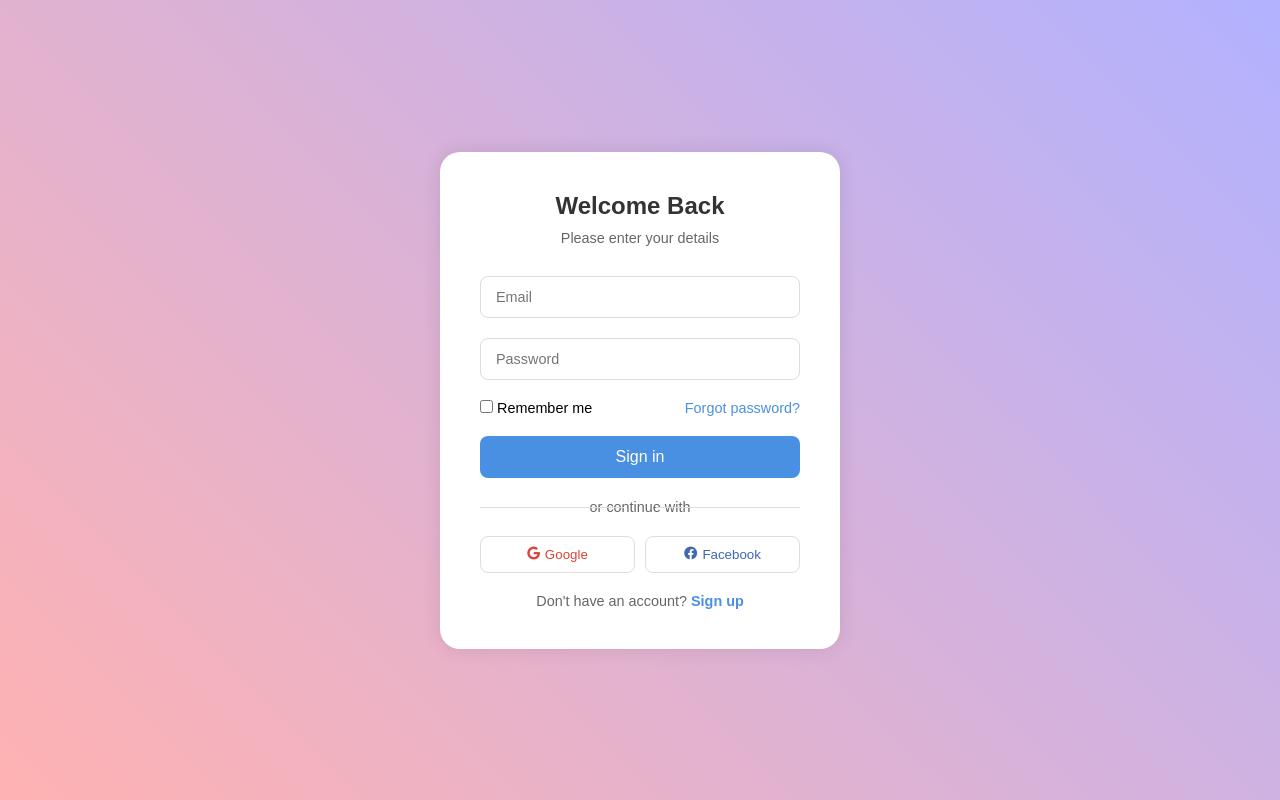
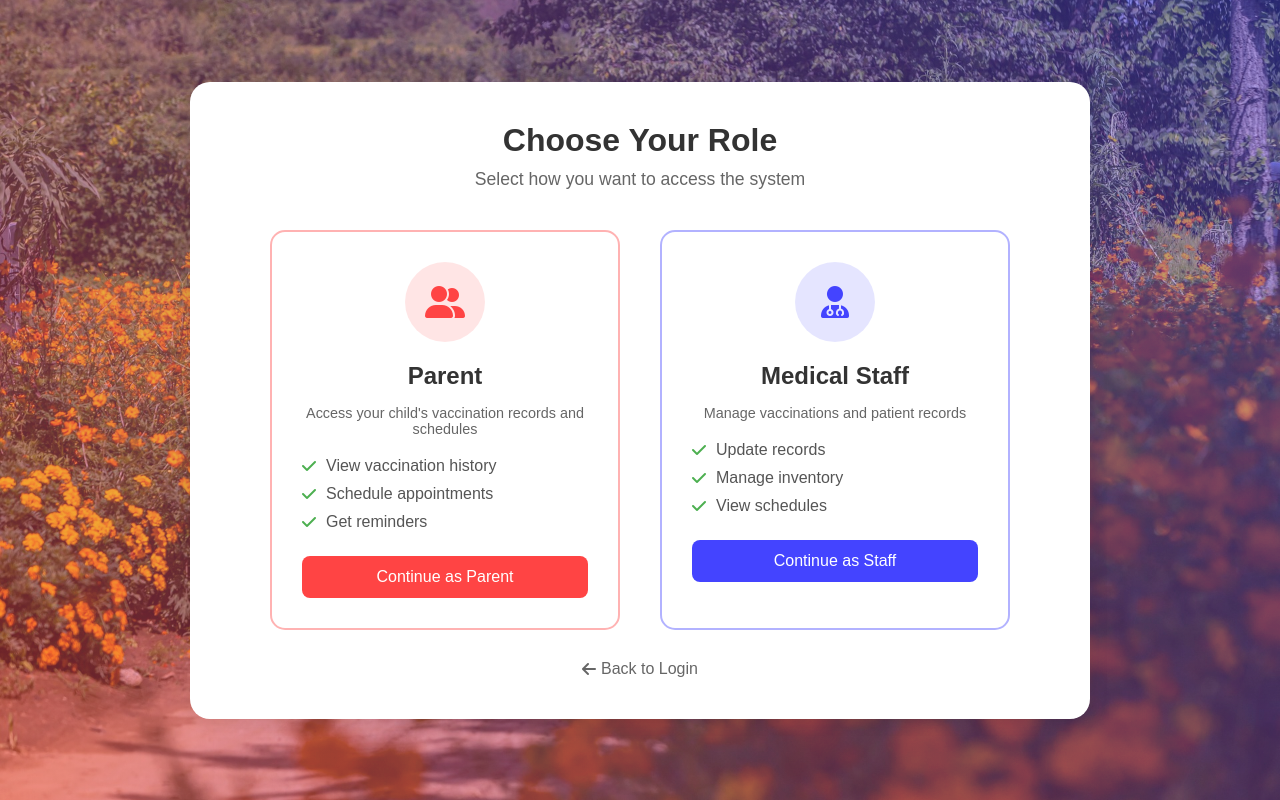
Before and after one commit to laibajabeen/Child-Vaccination-Management-System, a plain HTML site: page index.html in a window 1280 px wide. Drawn offline with Linux system fonts and the light colour scheme.

Commit message:
added role page

```diff
--- a/index.html
+++ b/index.html
@@ -4,50 +4,48 @@
     <meta charset="UTF-8">
     <meta name="viewport" content="width=device-width, initial-scale=1.0">
     <link rel="stylesheet" href="style.css">
-    <!-- Add Font Awesome for social icons -->
     <link rel="stylesheet" href="https://cdnjs.cloudflare.com/ajax/libs/font-awesome/6.0.0/css/all.min.css">
-    <title>Login/Signup</title>
+    <title>Select Role</title>
 </head>
 <body>
     <div class="back">
-        <div class="main">
-            <h2>Welcome Back</h2>
-            <p class="subtitle">Please enter your details</p>
+        <div class="role-container">
+            <h2>Choose Your Role</h2>
+            <p class="subtitle">Select how you want to access the system</p>
 
-            <form class="login-form">
-                <div class="input-group">
-                    <input type="email" placeholder="Email" required>
-                </div>
-                <div class="input-group">
-                    <input type="password" placeholder="Password" required>
+            <div class="role-options">
+                <div class="role-card parent-card">
+                    <div class="icon-circle">
+                        <i class="fas fa-user-friends"></i>
+                    </div>
+                    <h3>Parent</h3>
+                    <p>Access your child's vaccination records and schedules</p>
+                    <ul class="features-list">
+                        <li><i class="fas fa-check"></i> View vaccination history</li>
+                        <li><i class="fas fa-check"></i> Schedule appointments</li>
+                        <li><i class="fas fa-check"></i> Get reminders</li>
+                    </ul>
+                    <button class="role-btn">Continue as Parent</button>
                 </div>
 
-                <div class="remember-forgot">
-                    <label>
-                        <input type="checkbox"> Remember me
-                    </label>
-                    <a href="#" class="forgot-link">Forgot password?</a>
+                <div class="role-card staff-card">
+                    <div class="icon-circle">
+                        <i class="fas fa-user-md"></i>
+                    </div>
+                    <h3>Medical Staff</h3>
+                    <p>Manage vaccinations and patient records</p>
+                    <ul class="features-list">
+                        <li><i class="fas fa-check"></i> Update records</li>
+                        <li><i class="fas fa-check"></i> Manage inventory</li>
+                        <li><i class="fas fa-check"></i> View schedules</li>
+                    </ul>
+                    <button class="role-btn">Continue as Staff</button>
                 </div>
+            </div>
 
-                <button type="submit" class="login-btn">Sign in</button>
-
-                <div class="divider">
-                    <span>or continue with</span>
-                </div>
-
-                <div class="social-buttons">
-                    <button type="button" class="social-btn google">
-                        <i class="fab fa-google"></i> Google
-                    </button>
-                    <button type="button" class="social-btn facebook">
-                        <i class="fab fa-facebook"></i> Facebook
-                    </button>
-                </div>
-
-                <p class="signup-link">
-                    Don't have an account? <a href="#">Sign up</a>
-                </p>
-            </form>
+            <div class="back-to-login">
+                <a href="#"><i class="fas fa-arrow-left"></i> Back to Login</a>
+            </div>
         </div>
     </div>
 </body>
--- a/style.css
+++ b/style.css
@@ -20,7 +20,7 @@
     left: 0;
     right: 0;
     bottom: 0;
-    background-image: url('children-5833685_1920.jpg');
+    background-image: url('children-6628343_1920.jpg');
     background-size: cover;
     background-position: center;
     background-repeat: no-repeat;
@@ -39,9 +39,8 @@
     z-index: -1;
 }
 
-.main {
-    height: auto;
-    width: 400px;
+.role-container {
+    width: 900px;
     background-color: white;
     padding: 40px;
     border-radius: 20px;
@@ -52,149 +51,171 @@ h2 {
     text-align: center;
     color: #333;
     margin-bottom: 10px;
+    font-size: 2em;
 }
 
 .subtitle {
     text-align: center;
     color: #666;
-    margin-bottom: 30px;
-    font-size: 0.9em;
+    margin-bottom: 40px;
+    font-size: 1.1em;
 }
 
-.input-group {
-    margin-bottom: 20px;
+.role-options {
+    display: flex;
+    justify-content: center;
+    gap: 40px;
+    margin-bottom: 30px;
 }
 
-.input-group input {
-    width: 100%;
-    padding: 12px 15px;
-    border: 1px solid #ddd;
-    border-radius: 8px;
-    font-size: 0.9em;
-    transition: border-color 0.3s ease;
+.role-card {
+    flex: 1;
+    max-width: 350px;
+    padding: 30px;
+    border-radius: 15px;
+    text-align: center;
+    transition: transform 0.3s ease, box-shadow 0.3s ease;
+    cursor: pointer;
 }
 
-.input-group input:focus {
-    outline: none;
-    border-color: #4a90e2;
+.role-card:hover {
+    transform: translateY(-5px);
+    box-shadow: 0 10px 20px rgba(0, 0, 0, 0.1);
 }
 
-.remember-forgot {
+.parent-card {
+    border: 2px solid rgba(255, 0, 0, 0.3);
+}
+
+.staff-card {
+    border: 2px solid rgba(0, 0, 255, 0.3);
+}
+
+.icon-circle {
+    width: 80px;
+    height: 80px;
+    border-radius: 50%;
+    margin: 0 auto 20px;
     display: flex;
-    justify-content: space-between;
     align-items: center;
+    justify-content: center;
+    font-size: 2em;
+}
+
+.parent-card .icon-circle {
+    background-color: rgba(255, 0, 0, 0.1);
+    color: #ff4444;
+}
+
+.staff-card .icon-circle {
+    background-color: rgba(0, 0, 255, 0.1);
+    color: #4444ff;
+}
+
+.role-card h3 {
+    color: #333;
+    margin-bottom: 15px;
+    font-size: 1.5em;
+}
+
+.role-card p {
+    color: #666;
     margin-bottom: 20px;
     font-size: 0.9em;
 }
 
-.forgot-link {
-    color: #4a90e2;
-    text-decoration: none;
+.features-list {
+    list-style: none;
+    text-align: left;
+    margin-bottom: 25px;
 }
 
-.login-btn {
+.features-list li {
+    margin-bottom: 10px;
+    color: #555;
+    display: flex;
+    align-items: center;
+    gap: 10px;
+}
+
+.features-list i {
+    color: #4CAF50;
+}
+
+.role-btn {
     width: 100%;
     padding: 12px;
-    background-color: #4a90e2;
-    color: white;
     border: none;
     border-radius: 8px;
     font-size: 1em;
     cursor: pointer;
     transition: background-color 0.3s ease;
+    color: white;
 }
 
-.login-btn:hover {
-    background-color: #357abd;
+.parent-card .role-btn {
+    background-color: #ff4444;
 }
 
-.divider {
-    text-align: center;
-    margin: 20px 0;
-    position: relative;
+.staff-card .role-btn {
+    background-color: #4444ff;
 }
 
-.divider::before,
-.divider::after {
-    content: '';
-    position: absolute;
-    top: 50%;
-    width: 45%;
-    height: 1px;
-    background-color: #ddd;
+.parent-card .role-btn:hover {
+    background-color: #ff2222;
 }
 
-.divider::before {
-    left: 0;
+.staff-card .role-btn:hover {
+    background-color: #2222ff;
 }
 
-.divider::after {
-    right: 0;
+.back-to-login {
+    text-align: center;
+    margin-top: 20px;
 }
 
-.divider span {
-    background-color: white;
-    padding: 0 10px;
+.back-to-login a {
     color: #666;
-    font-size: 0.9em;
+    text-decoration: none;
+    display: inline-flex;
+    align-items: center;
+    gap: 5px;
+    transition: color 0.3s ease;
 }
 
-.social-buttons {
-    display: flex;
-    gap: 10px;
-    margin-bottom: 20px;
-}
-
-.social-btn {
-    flex: 1;
-    padding: 10px;
-    border: 1px solid #ddd;
-    border-radius: 8px;
-    background-color: white;
-    cursor: pointer;
-    display: flex;
-    align-items: center;
-    justify-content: center;
-    gap: 5px;
-    transition: background-color 0.3s ease;
-}
-
-.social-btn:hover {
-    background-color: #f5f5f5;
-}
-
-.social-btn.google {
-    color: #db4437;
-}
-
-.social-btn.facebook {
-    color: #4267B2;
-}
-
-.signup-link {
-    text-align: center;
-    font-size: 0.9em;
-    color: #666;
-}
-
-.signup-link a {
-    color: #4a90e2;
-    text-decoration: none;
-    font-weight: bold;
-}
-
-.signup-link a:hover {
-    text-decoration: underline;
+.back-to-login a:hover {
+    color: #333;
 }
 
 /* Responsive design */
-@media (max-width: 480px) {
-    .main {
+@media (max-width: 960px) {
+    .role-container {
         width: 90%;
         padding: 20px;
     }
 
-    .social-buttons {
+    .role-options {
         flex-direction: column;
+        align-items: center;
+    }
+
+    .role-card {
+        width: 100%;
+        max-width: 400px;
+        margin-bottom: 20px;
     }
 }
+
+@media (max-width: 480px) {
+    h2 {
+        font-size: 1.5em;
+    }
+
+    .subtitle {
+        font-size: 1em;
+    }
+
+    .role-card {
+        padding: 20px;
+    }
+}
```
Also changed, not shown: children-6628343_1920.jpg (added).
